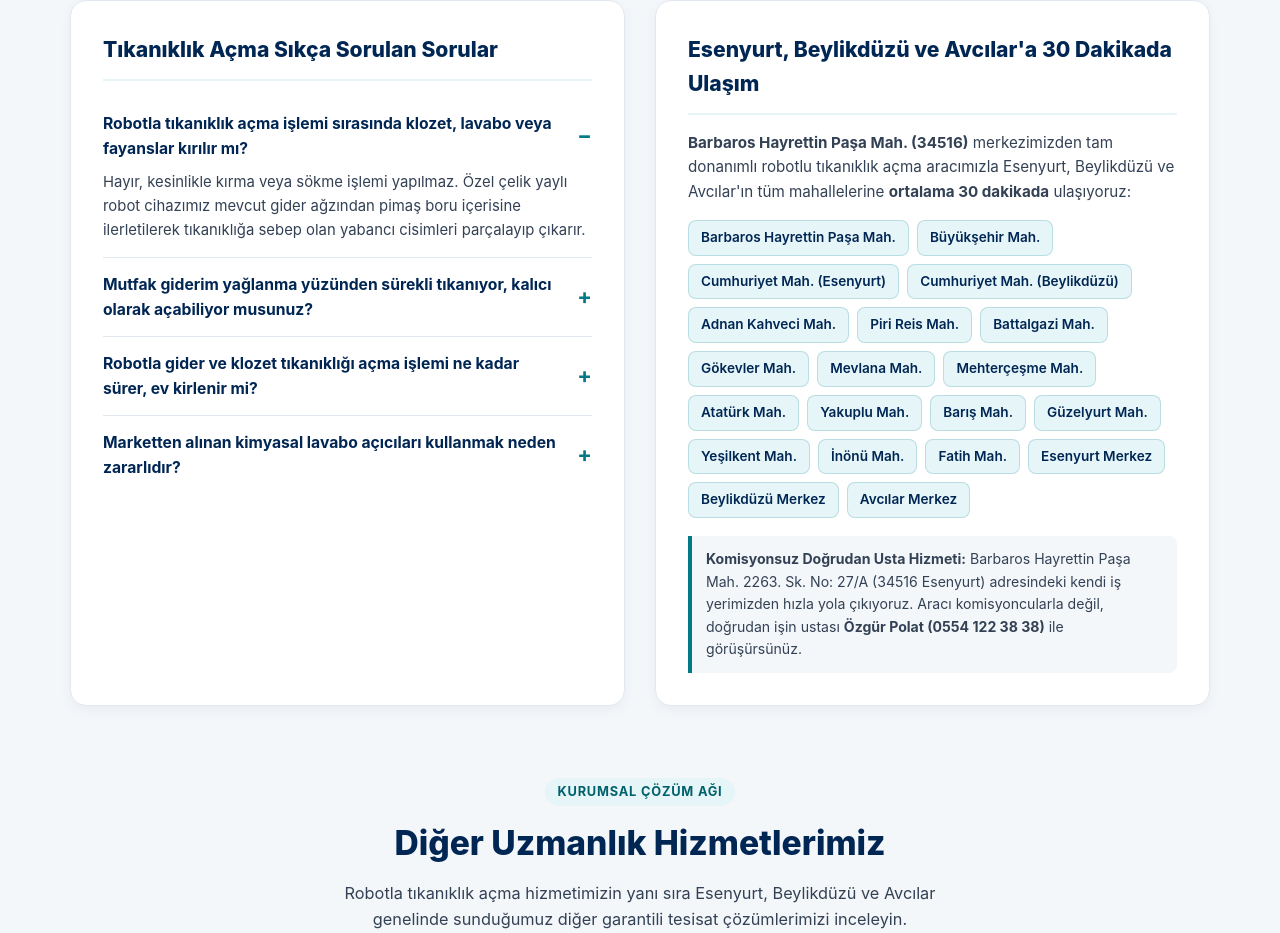
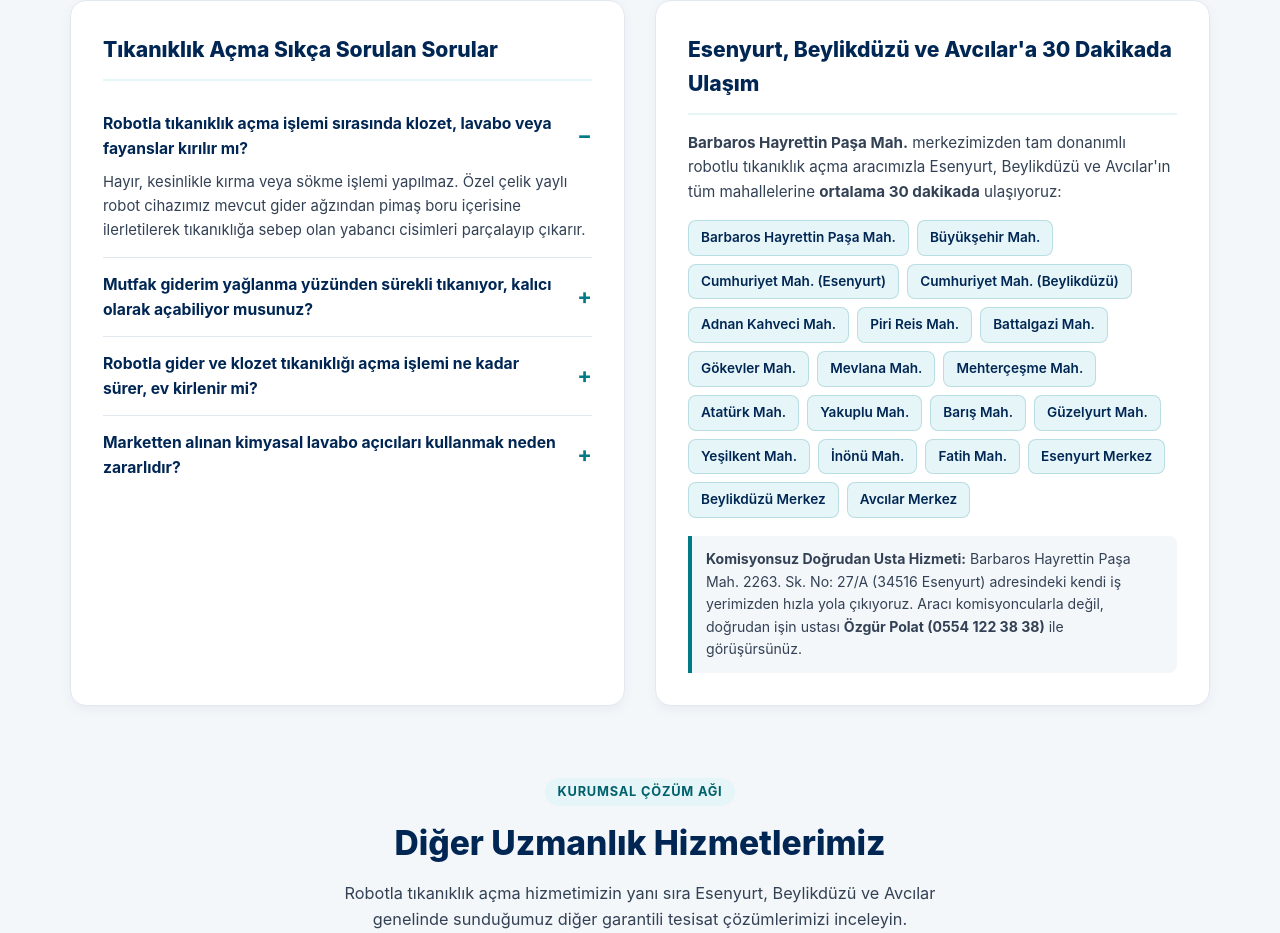
Before and after one commit to pulsartesisat/pulsartesisat.github.io, a plain HTML site: page tikaniklik-acma.html in a window 1280 px wide. Shown: the part 2374-3307 px from the top of the page. Drawn offline with Linux system fonts and the light colour scheme.

Commit message:
Fix formatting of neighborhood name in HTML

```diff
--- a/tikaniklik-acma.html
+++ b/tikaniklik-acma.html
@@ -428,7 +428,7 @@
           <!-- Bölüm 5: Bölgesel Ulaşım -->
           <div class="card-panel" id="bolgesel-ulasim">
             <h2>Esenyurt, Beylikdüzü ve Avcılar'a 30 Dakikada Ulaşım</h2>
-            <p class="panel-desc"><strong>Barbaros Hayrettin Paşa Mah. (34516)</strong> merkezimizden tam donanımlı robotlu tıkanıklık açma aracımızla Esenyurt, Beylikdüzü ve Avcılar'ın tüm mahallelerine <strong>ortalama 30 dakikada</strong> ulaşıyoruz:</p>
+            <p class="panel-desc"><strong>Barbaros Hayrettin Paşa Mah.</strong> merkezimizden tam donanımlı robotlu tıkanıklık açma aracımızla Esenyurt, Beylikdüzü ve Avcılar'ın tüm mahallelerine <strong>ortalama 30 dakikada</strong> ulaşıyoruz:</p>
             <div class="neighborhood-tags" role="list">
               <span class="tag" role="listitem">Barbaros Hayrettin Paşa Mah.</span>
               <span class="tag" role="listitem">Büyükşehir Mah.</span>
```
